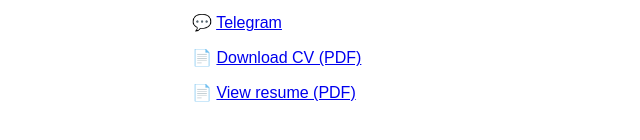
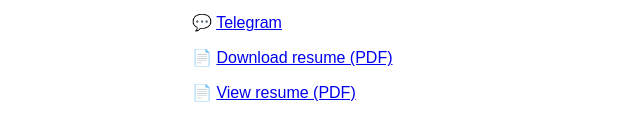
Before and after one commit to Vlad-Rzaiev/cv, a plain HTML site: page index.html in a window 1280 px wide. Shown: the part 224-364 px from the top of the page, 148-788 px from the left. Drawn offline with Linux system fonts and the light colour scheme.

Commit message:
Update index.html

```diff
--- a/index.html
+++ b/index.html
@@ -17,7 +17,7 @@
     <p>📂 <a href="https://github.com/Vlad-Rzaiev">GitHub</a></p>
     <p>💬 <a href="https://t.me/HAIPSENBERG" target="_blank">Telegram</a></p>
 
-    <p>📄 <a href="Vladyslav_Rzaiev_Frontend_Developer_CV.pdf" download>Download CV (PDF)</a></p>
+    <p>📄 <a href="Vladyslav_Rzaiev_Frontend_Developer_CV.pdf" download>Download resume (PDF)</a></p>
     <p>📄 <a href="Vladyslav_Rzaiev_Frontend_Developer_CV.pdf" target="_blank">View resume (PDF)</a></p>
 </body>
 </html>
```
